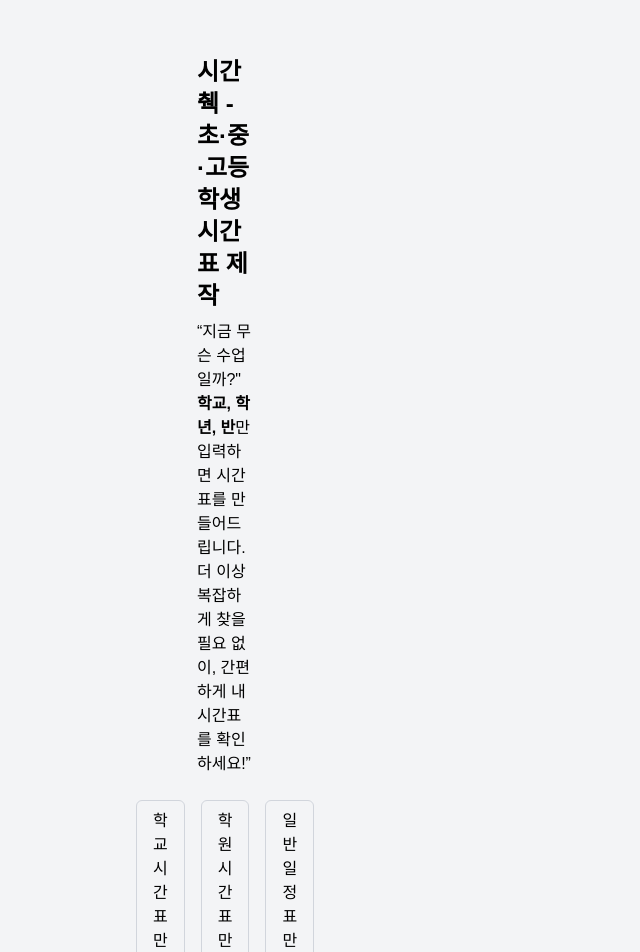
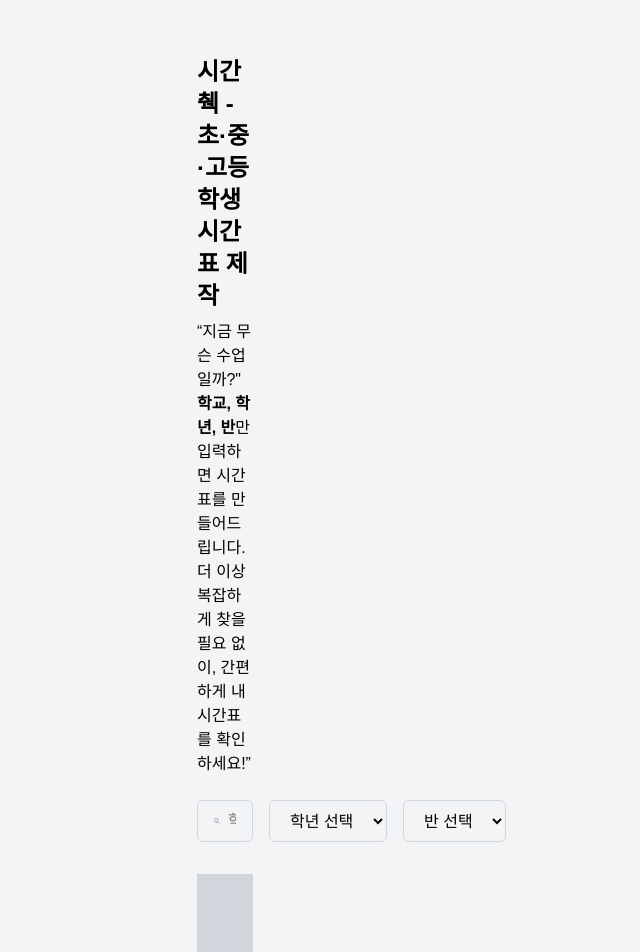
Before and after one commit to airport-pus/Timely-Client, a Next.js app: page / in a window 1280 px wide. Shown: the top 952 px of the page, without its empty margins (415-1055 px from the left). Built offline with nearby package versions, Linux system fonts and the light colour scheme.

Commit message:
ADD :: 입력 창, 선택 창으로 수정

```diff
--- a/app/page.tsx
+++ b/app/page.tsx
@@ -23,16 +23,40 @@ export default function Home() {
           </p>
         </div>
 
-        <div className="flex space-x-4 mt-6">
-          <button className="border border-gray-300 px-4 py-2 rounded-md hover:bg-gray-100">
-            학교 시간표 만들기
-          </button>
-          <button className="border border-gray-300 px-4 py-2 rounded-md hover:bg-gray-100">
-            학원 시간표 만들기
-          </button>
-          <button className="border border-gray-300 px-4 py-2 rounded-md hover:bg-gray-100">
-            일반 일정표 만들기
-          </button>
+        <div className="flex space-x-4 mt-6 w-full">
+          <div className="flex items-center border border-gray-300 rounded-md w-full px-4 py-2">
+            <svg
+              xmlns="http://www.w3.org/2000/svg"
+              className="h-5 w-4 text-gray-500 mr-2"
+              fill="none"
+              viewBox="0 0 24 24"
+              stroke="currentColor"
+            >
+              <path strokeLinecap="round" strokeLinejoin="round" strokeWidth="2" d="M21 21l-4.35-4.35M9 17a8 8 0 100-16 8 8 0 000 16z" />
+            </svg>
+            <input
+              type="text"
+              placeholder="학교명 검색"
+              className="w-full outline-none"
+            />
+          </div>
+          <select className="border border-gray-300 px-4 py-2 rounded-md">
+            <option value="">학년 선택</option>
+            <option value="1">1학년</option>
+            <option value="2">2학년</option>
+            <option value="3">3학년</option>
+            <option value="4">4학년</option>
+            <option value="5">5학년</option>
+            <option value="6">6학년</option>
+          </select>
+          <select className="border border-gray-300 px-4 py-2 rounded-md">
+            <option value="">반 선택</option>
+            {[...Array(12)].map((_, i) => (
+              <option key={i} value={i + 1}>
+                {i + 1}반
+              </option>
+            ))}
+          </select>
         </div>
 
         <div className="w-full h-[500px] bg-gray-300 mt-8" />
```
